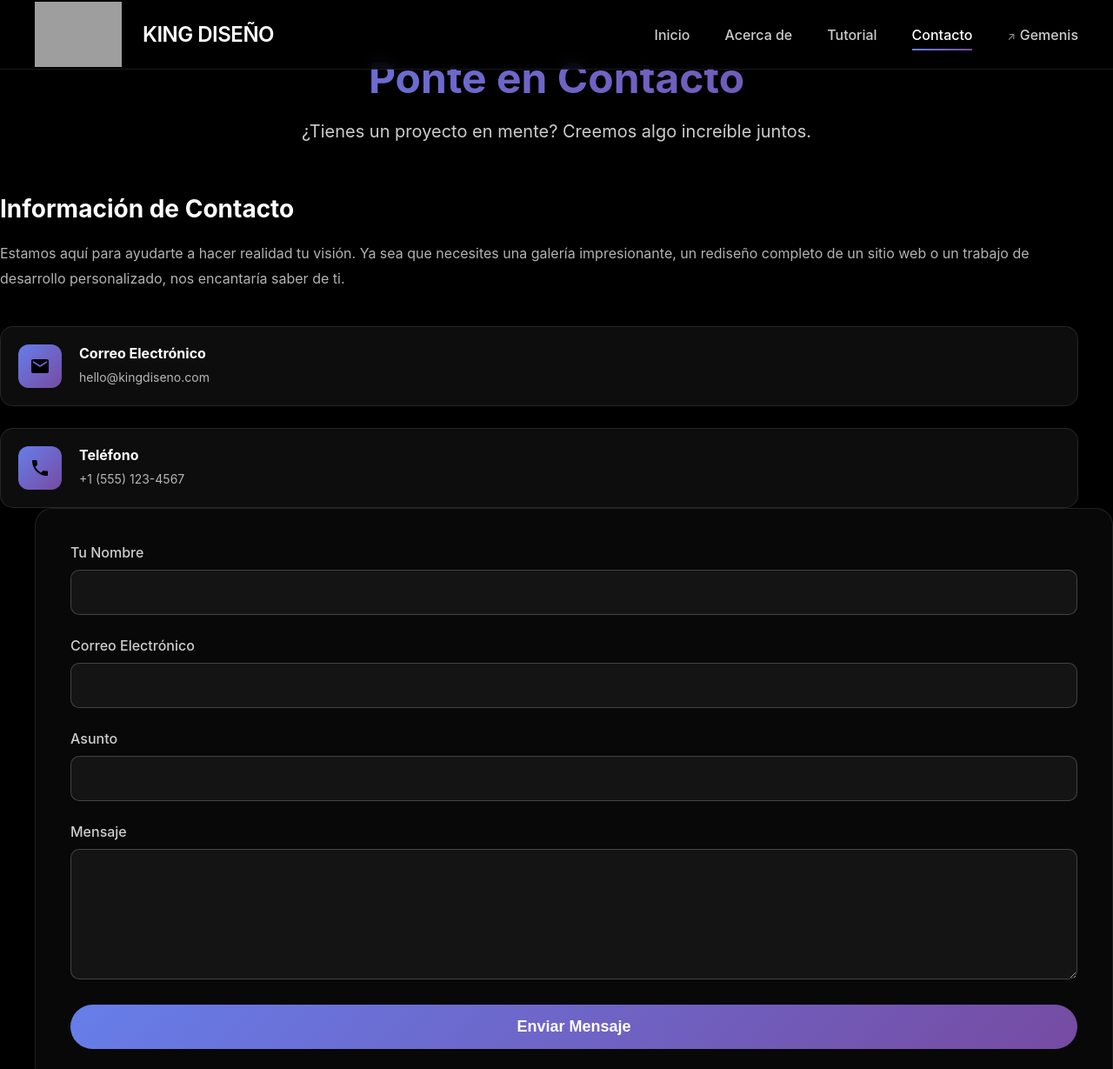
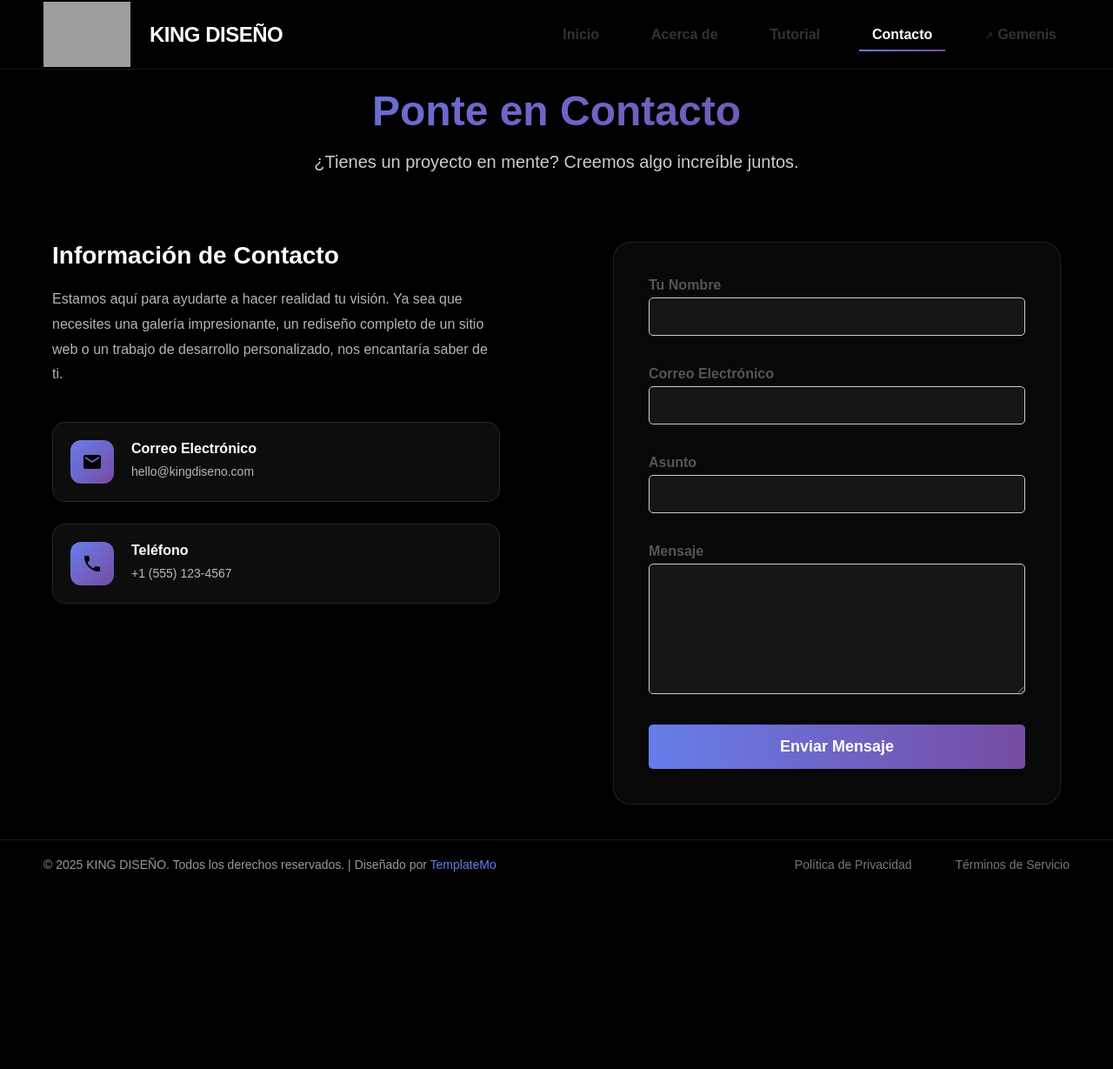
Before and after one commit to erickcrack13/erickcrack14.github.io, a plain HTML site: page CONTACTO.html in a window 1280 px wide. Shown: the top 1229 px of the page at 87% size. After the commit the page ends 1022 px from the top, so only its background shows below. Drawn offline with Linux system fonts and the light colour scheme; grey boxes are pictures that could not be loaded.

Commit message:
Update CONTACTO.html

```diff
--- a/CONTACTO.html
+++ b/CONTACTO.html
@@ -5,6 +5,166 @@
     <meta name="viewport" content="width=device-width, initial-scale=1.0">
     <title>Contacto - KING DISEÑO</title>
     <link href="templatemo-3d-coverflow.css" rel="stylesheet">
+    <style>
+        /* Estilos generales para el diseño de escritorio */
+        body {
+            font-family: Arial, sans-serif;
+            margin: 0;
+            padding: 0;
+            display: flex;
+            flex-direction: column;
+            min-height: 100vh;
+        }
+
+        /* Encabezado */
+        .header {
+            display: flex;
+            justify-content: space-between;
+            align-items: center;
+            padding: 20px 50px;
+            background-color: #000000;
+            box-shadow: 0 2px 5px rgba(0,0,0,0.1);
+        }
+
+        .logo-container {
+            display: flex;
+            align-items: center;
+        }
+
+        .logo-text {
+            margin-left: 10px;
+            font-weight: bold;
+            font-size: 24px;
+        }
+
+        .main-menu {
+            display: flex;
+            gap: 30px;
+        }
+
+        .menu-item {
+            text-decoration: none;
+            color: #333;
+            font-weight: bold;
+            padding: 10px 15px;
+            transition: color 0.3s;
+        }
+
+        .menu-item:hover {
+            color: #667eea;
+        }
+
+        .menu-toggle {
+            display: none;
+        }
+
+        /* Contenido Principal de Contacto */
+        .contact-page-container {
+            flex-grow: 1;
+            max-width: 1200px;
+            margin: 40px auto;
+            padding: 0 20px;
+        }
+
+        .contact-page-content {
+            display: flex;
+            gap: 50px;
+            flex-wrap: wrap;
+            justify-content: center;
+        }
+
+        .contact-info-section, .contact-form-section {
+            flex: 1;
+            min-width: 300px;
+        }
+
+        .contact-header {
+            width: 100%;
+            text-align: center;
+            margin-bottom: 30px;
+        }
+
+        .contact-details-and-form {
+            display: flex;
+            width: 100%;
+            gap: 50px;
+            flex-wrap: wrap;
+            justify-content: center;
+        }
+
+        /* Ajustes de tamaño para el formulario */
+        .contact-form {
+            display: flex;
+            flex-direction: column;
+            gap: 10px;
+        }
+
+        .form-group {
+            display: flex;
+            flex-direction: column;
+        }
+
+        .form-group label {
+            margin-bottom: 5px;
+            font-weight: bold;
+            color: #555;
+        }
+
+        .form-group input, .form-group textarea {
+            width: 100%; /* El 100% de su contenedor padre */
+            padding: 12px;
+            border: 1px solid #ccc;
+            border-radius: 5px;
+            font-size: 16px;
+            box-sizing: border-box; /* Asegura que el padding no añada ancho extra */
+        }
+
+        .form-group textarea {
+            resize: vertical; /* Permite redimensionar solo verticalmente */
+            min-height: 150px; /* Altura mínima para el campo de mensaje */
+        }
+
+        .submit-btn {
+            padding: 15px 30px;
+            background: linear-gradient(to right, #667eea, #764ba2);
+            color: #fff;
+            border: none;
+            cursor: pointer;
+            border-radius: 5px;
+            font-weight: bold;
+            transition: transform 0.3s;
+        }
+
+        .submit-btn:hover {
+            transform: translateY(-2px);
+        }
+
+        /* Pie de página */
+        .footer {
+            background-color: #000000;
+            padding: 20px 50px;
+            display: flex;
+            justify-content: space-between;
+            align-items: center;
+            margin-top: auto;
+        }
+
+        .footer-content {
+            display: flex;
+            justify-content: space-between;
+            width: 100%;
+        }
+
+        .footer-links a {
+            margin-left: 20px;
+            color: #777;
+            text-decoration: none;
+        }
+
+        .scroll-to-top {
+            display: none !important;
+        }
+    </style>
 </head>
 <body>
 
@@ -12,21 +172,8 @@
         <a href="index.html#home" class="logo-container">
             <div class="logo-container">
                 <img src="images/leon.png" alt="KING DISEÑO" style="width: 100px; height: auto;">
-</div>
-                    <defs>
-                        <linearGradient id="grad1" x1="0%" y1="0%" x2="100%" y2="100%">
-                            <stop offset="0%" style="stop-color:#667eea;stop-opacity:1" />
-                            <stop offset="100%" style="stop-color:#764ba2;stop-opacity:1" />
-                        </linearGradient>
-                    </defs>
-                    <rect x="10" y="25" width="15" height="50" fill="url(#grad1)" transform="rotate(-15 17.5 50)" />
-                    <rect x="35" y="15" width="15" height="70" fill="url(#grad1)" />
-                    <rect x="60" y="25" width="15" height="50" fill="url(#grad1)" transform="rotate(15 67.5 50)" />
-                    <circle cx="50" cy="50" r="45" fill="none" stroke="url(#grad1)" stroke-width="2" opacity="0.5" />
-                </svg>
             </div>
             <div class="logo-text">KING DISEÑO</div>
-        </a>
         </a>
 
         <nav class="main-menu" id="mainMenu">
```
